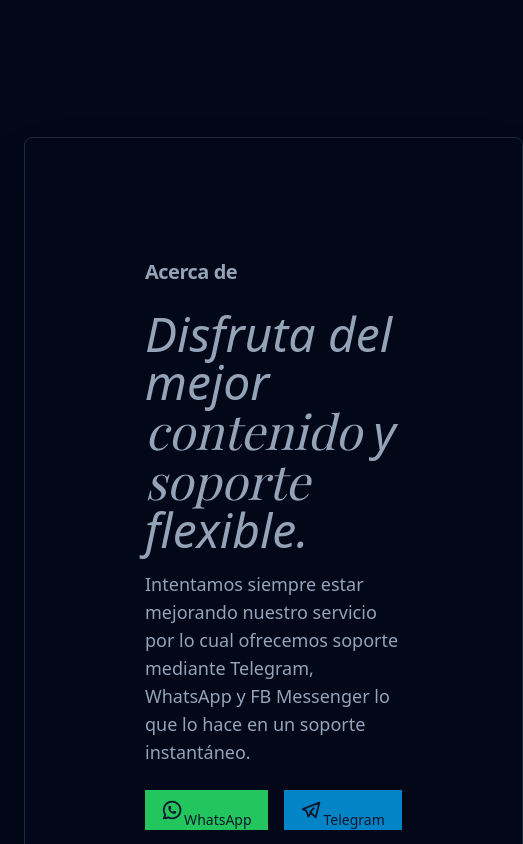
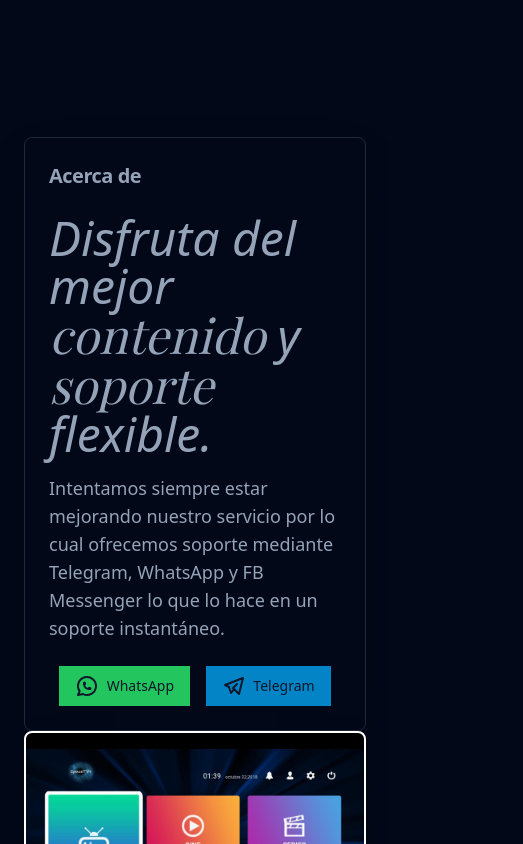
Before and after one commit to antwanh3rnandez/spacetv-web, a React (Vite) app: page / in a window 390 px wide. Shown: the part 3080-3924 px from the top of the page, 523 px wide, since content can reach past the window. Built offline with nearby package versions, Linux system fonts and the light colour scheme; a web font is replaced by a local one.

Commit message:
fix home responsive

```diff
--- a/src/dashboard/pages/InicioPage.tsx
+++ b/src/dashboard/pages/InicioPage.tsx
@@ -203,7 +203,7 @@ export const InicioPage = () => {
           </div>
           <div className='py-12'>
             <div className='mt-16 grid gap-0 sm:grid-cols-1 md:grid-cols-1 xl:grid-cols-2 lg:mx-24'>
-              <Card className='xl:w-[110%] p-24 flex flex-col shadow-2xl'>
+              <Card className='w-100 xl:w-[110%] xl:p-24 flex flex-col shadow-2xl'>
                 <CardHeader>
                   <CardTitle className='text-left text-xl text-muted-foreground'>
                   Acerca de
```
